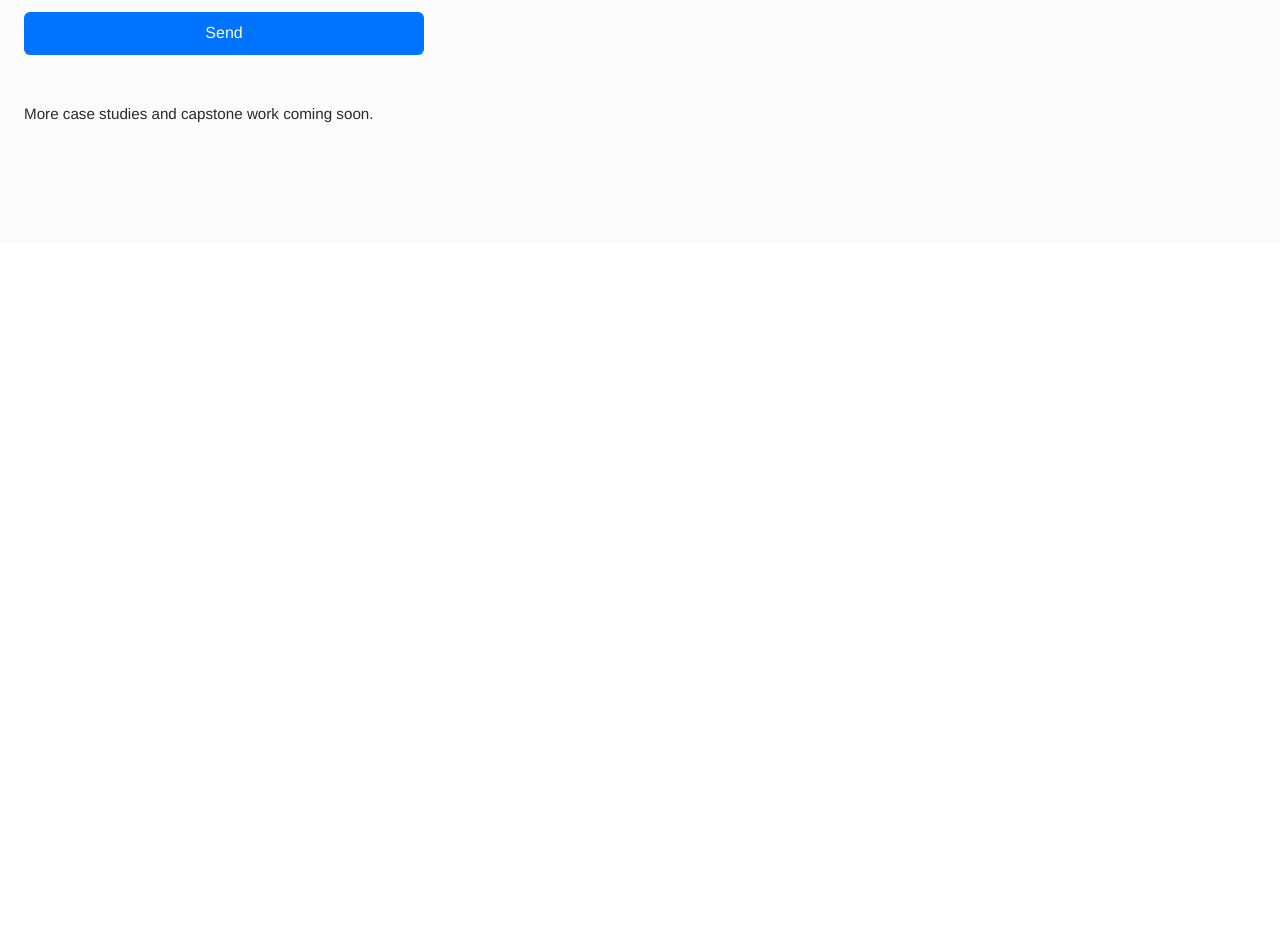
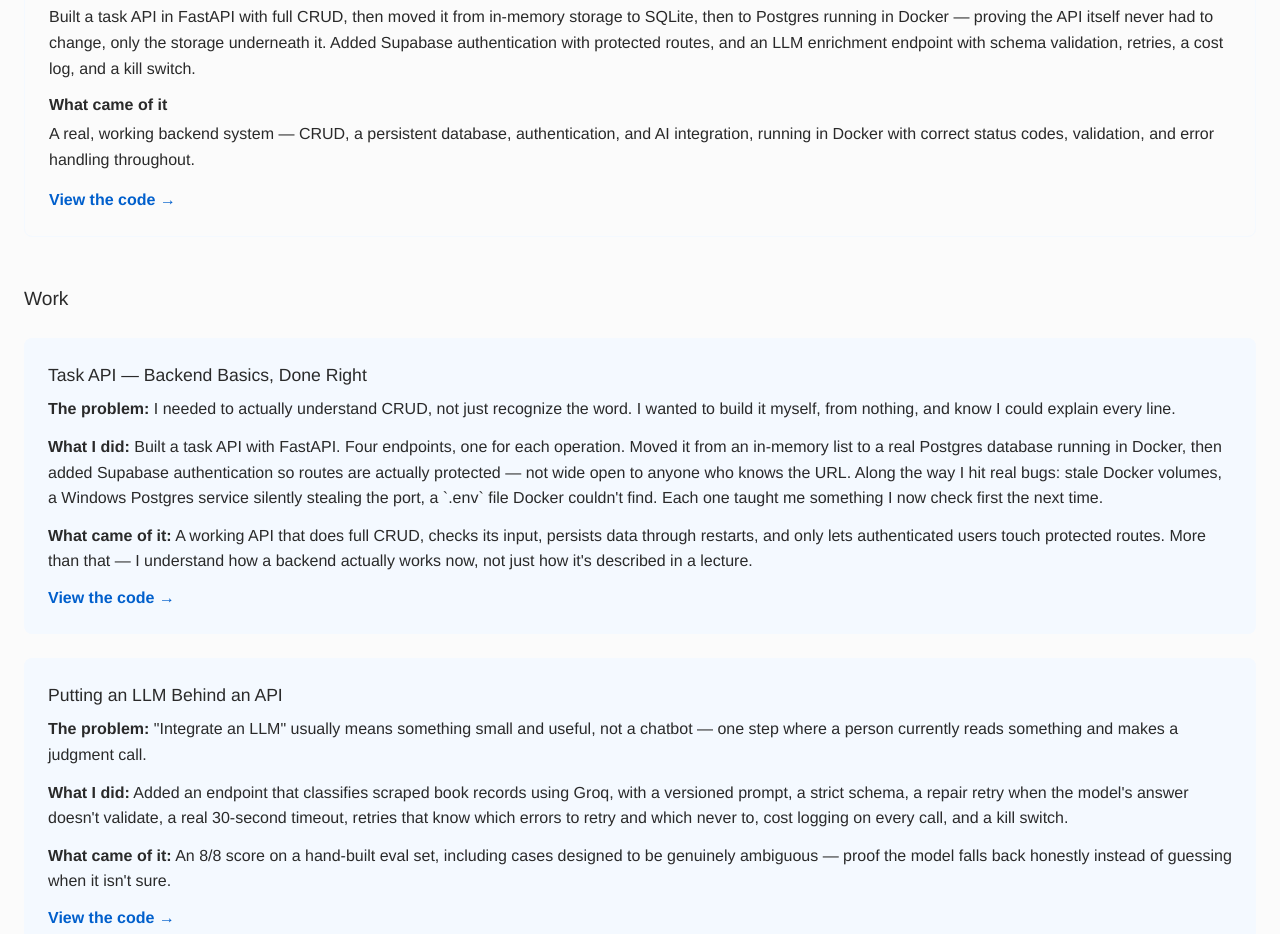
Before and after one commit to WaleedSheikhh/FlyrankPortfolio, a Next.js app: page / in a window 1280 px wide. Shown: the part 558-1492 px from the top of the page. Before the commit the page ends 800 px from the top, so only its background shows below. Built offline with nearby package versions, Linux system fonts and the light colour scheme.

Commit message:
Add real case studies to homepage — addresses crit feedback

```diff
--- /dev/null
+++ b/app/WorkSection.tsx
@@ -0,0 +1,75 @@
+export default function WorkSection() {
+    const cardStyle: React.CSSProperties = {
+      padding: "1.5rem",
+      background: "#F4F9FF",
+      borderRadius: "8px",
+      marginBottom: "1.5rem",
+    };
+
+    return (
+      <div style={{ marginTop: "3rem" }}>
+        <h2 style={{ fontSize: "1.2rem", marginBottom: "1.5rem" }}>Work</h2>
+
+        <div style={cardStyle}>
+          <h3 style={{ fontSize: "1.1rem", marginBottom: "0.5rem" }}>
+            Task API — Backend Basics, Done Right
+          </h3>
+          <p style={{ lineHeight: 1.6, marginBottom: "0.75rem" }}>
+            <strong>The problem:</strong> I needed to actually understand CRUD, not just recognize the word.
+            I wanted to build it myself, from nothing, and know I could explain every line.
+          </p>
+          <p style={{ lineHeight: 1.6, marginBottom: "0.75rem" }}>
+            <strong>What I did:</strong> Built a task API with FastAPI. Four endpoints, one for each
+            operation. Moved it from an in-memory list to a real Postgres database running in Docker,
+            then added Supabase authentication so routes are actually protected — not wide open to
+            anyone who knows the URL. Along the way I hit real bugs: stale Docker volumes, a Windows
+            Postgres service silently stealing the port, a `.env` file Docker couldn't find. Each one
+            taught me something I now check first the next time.
+          </p>
+          <p style={{ lineHeight: 1.6 }}>
+            <strong>What came of it:</strong> A working API that does full CRUD, checks its input,
+            persists data through restarts, and only lets authenticated users touch protected routes.
+            More than that — I understand how a backend actually works now, not just how it's described
+            in a lecture.
+          </p>
+          <a
+            href="https://github.com/WaleedSheikhh/FlyrankInternship"
+            target="_blank"
+            rel="noopener noreferrer"
+            style={{ color: "#005FCC", fontWeight: 600, display: "inline-block", marginTop: "0.75rem" }}
+          >
+            View the code →
+          </a>
+        </div>
+
+        <div style={cardStyle}>
+          <h3 style={{ fontSize: "1.1rem", marginBottom: "0.5rem" }}>
+            Putting an LLM Behind an API
+          </h3>
+          <p style={{ lineHeight: 1.6, marginBottom: "0.75rem" }}>
+            <strong>The problem:</strong> "Integrate an LLM" usually means something small and useful,
+            not a chatbot — one step where a person currently reads something and makes a judgment call.
+          </p>
+          <p style={{ lineHeight: 1.6, marginBottom: "0.75rem" }}>
+            <strong>What I did:</strong> Added an endpoint that classifies scraped book records using
+            Groq, with a versioned prompt, a strict schema, a repair retry when the model's answer
+            doesn't validate, a real 30-second timeout, retries that know which errors to retry and
+            which never to, cost logging on every call, and a kill switch.
+          </p>
+          <p style={{ lineHeight: 1.6 }}>
+            <strong>What came of it:</strong> An 8/8 score on a hand-built eval set, including cases
+            designed to be genuinely ambiguous — proof the model falls back honestly instead of
+            guessing when it isn't sure.
+          </p>
+          <a
+            href="https://github.com/WaleedSheikhh/FlyrankInternship"
+            target="_blank"
+            rel="noopener noreferrer"
+            style={{ color: "#005FCC", fontWeight: 600, display: "inline-block", marginTop: "0.75rem" }}
+          >
+            View the code →
+          </a>
+        </div>
+      </div>
+    );
+  }
--- a/app/page.tsx
+++ b/app/page.tsx
@@ -1,4 +1,5 @@
 import ContactForm from "./contactform";
+import WorkSection from "./WorkSection";
 
 export default function Home() {
   const linkStyle: React.CSSProperties = {
@@ -64,6 +65,58 @@
         </a>
       </div>
 
+      {/* Work section */}
+      <section style={{ marginTop: "3.5rem" }}>
+          <h2 style={{ fontSize: "1.4rem", marginBottom: "1.5rem" }}>Work</h2>
+
+          <article
+            style={{
+              border: "1px solid #F4F9FF",
+              borderRadius: "8px",
+              padding: "1.5rem",
+              marginBottom: "1.5rem",
+            }}
+          >
+            <h3 style={{ fontSize: "1.15rem", marginBottom: "0.75rem" }}>
+              Task API — Backend Basics, Done Right
+            </h3>
+
+            <p style={{ fontWeight: 600, marginBottom: "0.25rem" }}>The problem</p>
+            <p style={{ lineHeight: 1.6, marginBottom: "0.75rem" }}>
+              I needed to actually understand CRUD, not just recognize the word —
+              build it myself, from nothing, and know I could explain every line.
+            </p>
+
+            <p style={{ fontWeight: 600, marginBottom: "0.25rem" }}>What I did</p>
+            <p style={{ lineHeight: 1.6, marginBottom: "0.75rem" }}>
+              Built a task API in FastAPI with full CRUD, then moved it from
+              in-memory storage to SQLite, then to Postgres running in Docker —
+              proving the API itself never had to change, only the storage
+              underneath it. Added Supabase authentication with protected routes,
+              and an LLM enrichment endpoint with schema validation, retries, a
+              cost log, and a kill switch.
+            </p>
+
+            <p style={{ fontWeight: 600, marginBottom: "0.25rem" }}>What came of it</p>
+            <p style={{ lineHeight: 1.6, marginBottom: "1rem" }}>
+              A real, working backend system — CRUD, a persistent database,
+              authentication, and AI integration, running in Docker with correct
+              status codes, validation, and error handling throughout.
+            </p>
+
+            <a
+              href="https://github.com/WaleedSheikhh/FlyrankInternship"
+              style={{ ...linkStyle, padding: 0 }}
+              target="_blank"
+              rel="noopener noreferrer"
+            >
+              View the code →
+            </a>
+          </article>
+        </section>
+
+        <WorkSection />
+
       <ContactForm />
 
       <p style={{ marginTop: "3rem", fontSize: "0.95rem", color: "#2A2A2A" }}>
```
